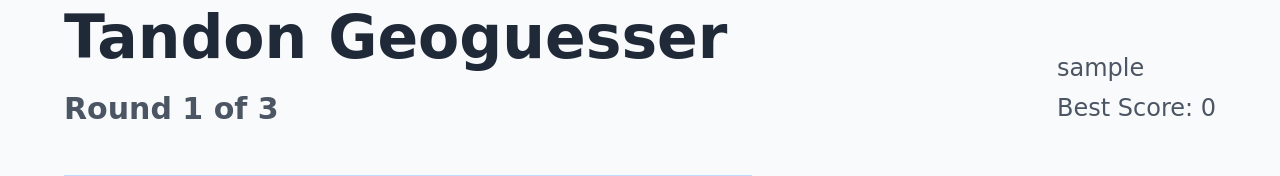
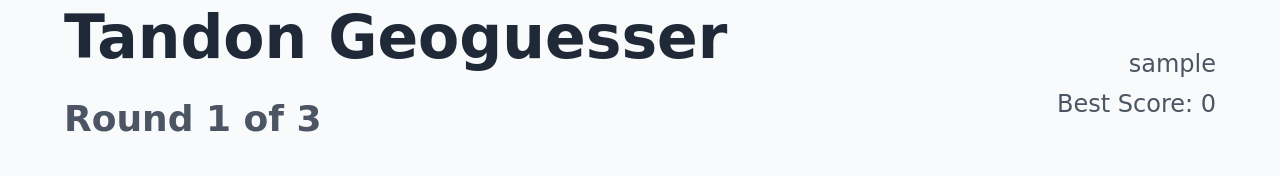
Before and after one commit to NelsonTG/tandongeo, a Flask app: page /result in a window 1280 px wide. Shown: the top 176 px of the page. Run offline with Flask 3, Linux system fonts and the light colour scheme; the visitor is signed in with stand-in values (Sample User, id 1); tables that the repository leaves empty or names only in its code hold one stand-in row (values such as "Sample post"); data that the repository does not hold is empty; some libraries are stand-ins or nearby versions.

Commit message:
Update TandonGeoguessrRoundResult.html

```diff
--- a/templates/TandonGeoguessrRoundResult.html
+++ b/templates/TandonGeoguessrRoundResult.html
@@ -11,21 +11,22 @@
 <body style="font-family: 'Comic Sans MS';" class="antialiased bg-gray-50 text-gray-800">
   <header>
     <section class="flex flex-row justify-between">
-      <div class="ml-16 flex flex-row items-center">
+      <div class="ml-16 flex flex-row">
         <div>
-          <a href="{{ url_for('home') }}" class="text-6xl font-extrabold leading-tight">
-            Tandon Geoguesser
-          </a>
-          <p class="mt-4 text-3xl font-semibold text-gray-600">
+          <a href="{{ url_for('home') }}" class="text-6xl font-extrabold leading-tight">Tandon Geoguesser</a>
+          <p class="mt-6 text-4xl font-semibold text-gray-600">
             Round {{ current_round }} of {{ max_rounds }}
           </p>
         </div>
       </div>
-
-      <div class="mt-12 mr-16 flex flex-row items-center">
-        <div class="grid gap-2 grid-rows-2 items-center text-2xl text-gray-600">
-          <p>{{ username }}</p>
-          <p>Best Score: {{ best_score }}</p>
+      <div class="mt-12 mr-16 flex flex-row items-start">
+        <div class="grid gap-2 grid-rows-2 items-center text-2xl">
+          <div class="flex flex-col items-end">
+            <p class="text-gray-600">{{ username }}</p>
+          </div>
+          <div class="flex flex-col items-end">
+            <p class="text-gray-600">Best Score: {{ best_score }}</p>
+          </div>
         </div>
       </div>
     </section>
```
